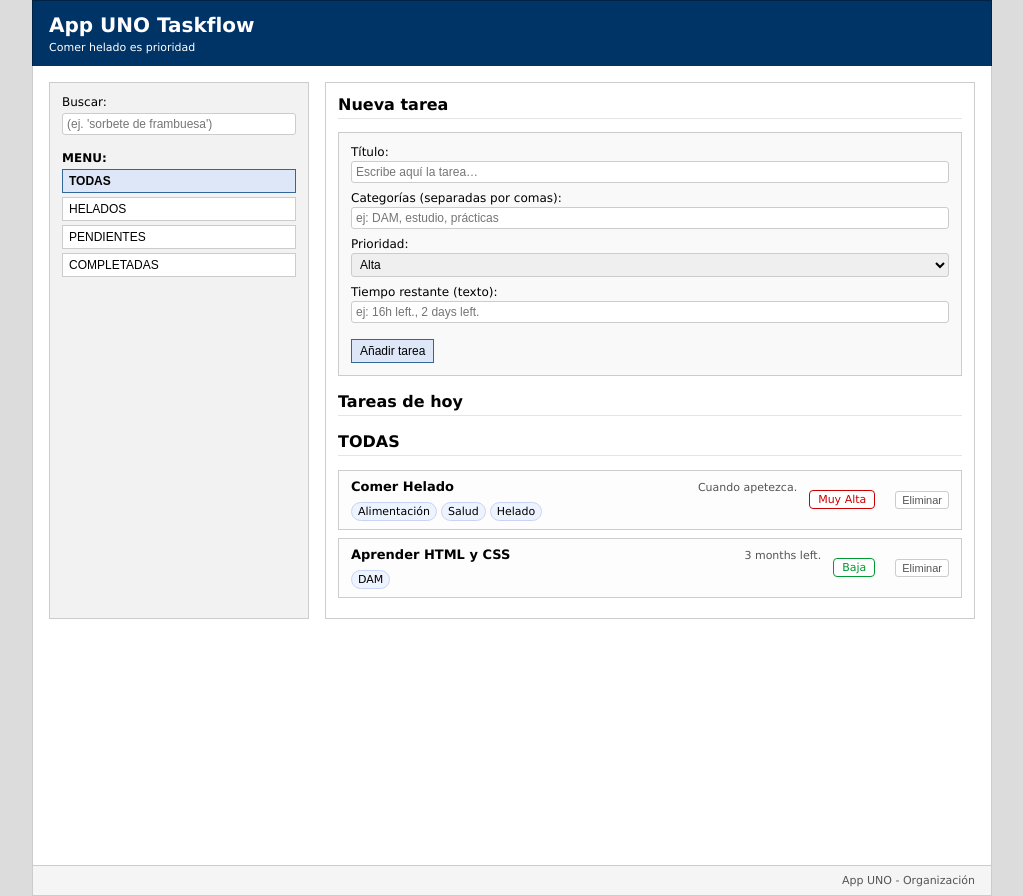
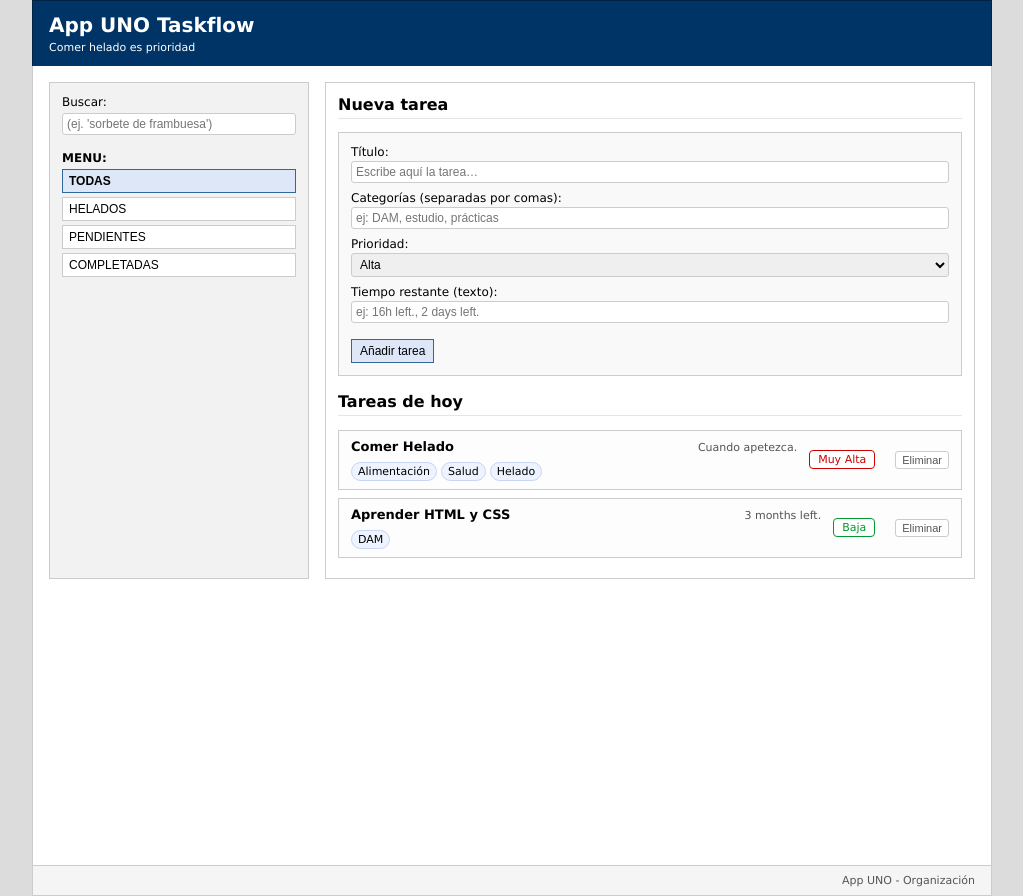
Before and after one commit to Rukion/taskflow-project, a plain HTML site: page index.html in a window 1280 px wide. Shown: the whole page, without its empty margins (128-1151 px from the left). Drawn offline with Linux system fonts and the light colour scheme.

Commit message:
2º intento bug ELIMINAR

```diff
--- a/index.html
+++ b/index.html
@@ -96,15 +96,9 @@
     <h2>Tareas de hoy</h2>
 
     <ul class="task-list" id="task-list">
+      <!-- Las tareas se agregarán aquí dinámicamente -->
 
-    </ul>
-  </section>
-        <section class="task-section">
-          <h2>TODAS</h2>
-
-          <ul class="task-list">
-
-            <li class="task"> <!-- TAREA 1 -->
+      <li class="task"> <!-- TAREA 1 -->
               <!-- checkbox oculto que controla el estado -->
               <input type="checkbox" id="task-1" class="task-toggle" />
 
@@ -150,6 +144,10 @@
                 <button type="button" class="task-delete">Eliminar</button>
               </label>
             </li>
+
+    </ul>
+
+
           </ul>
         </section>
       </main>
```
